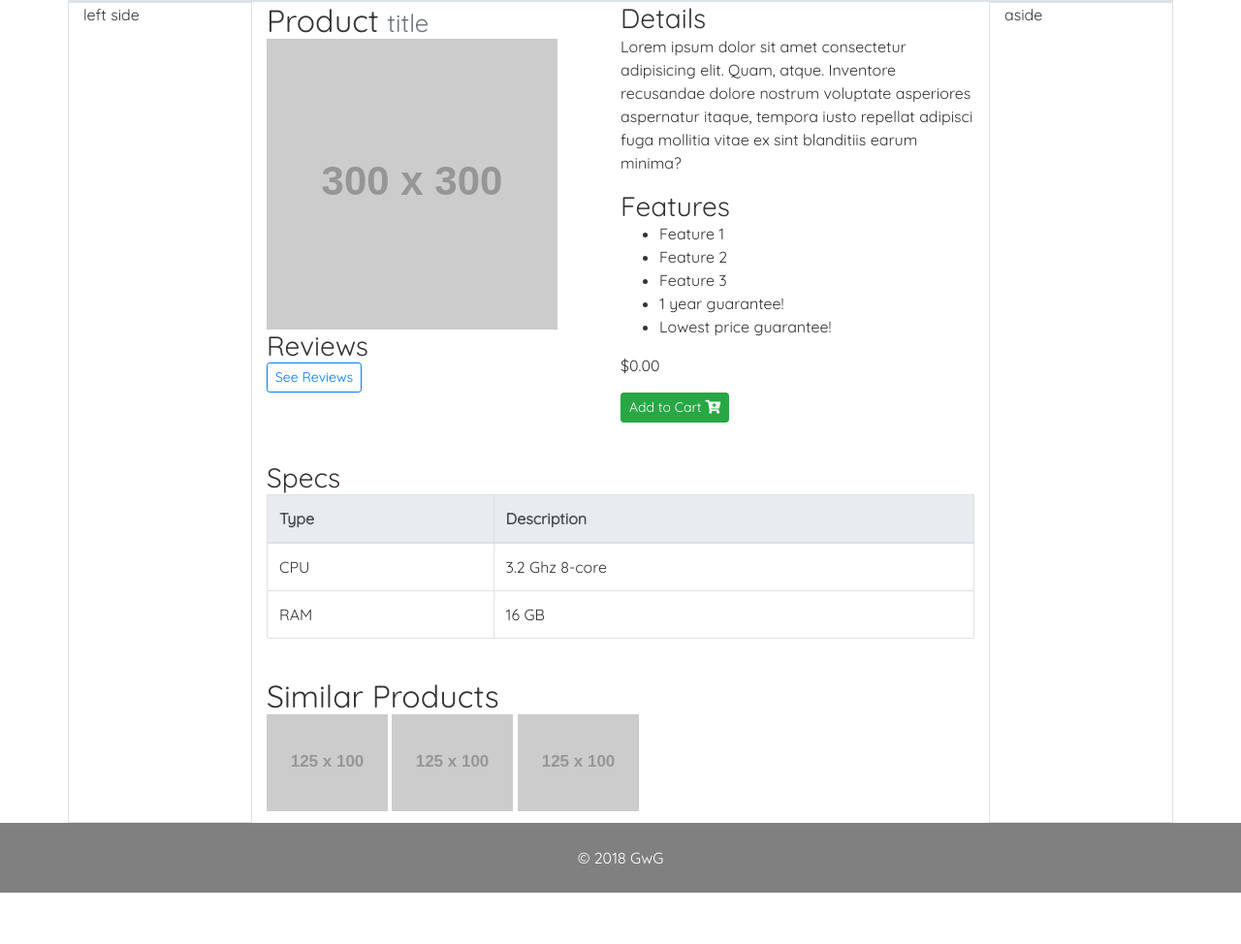
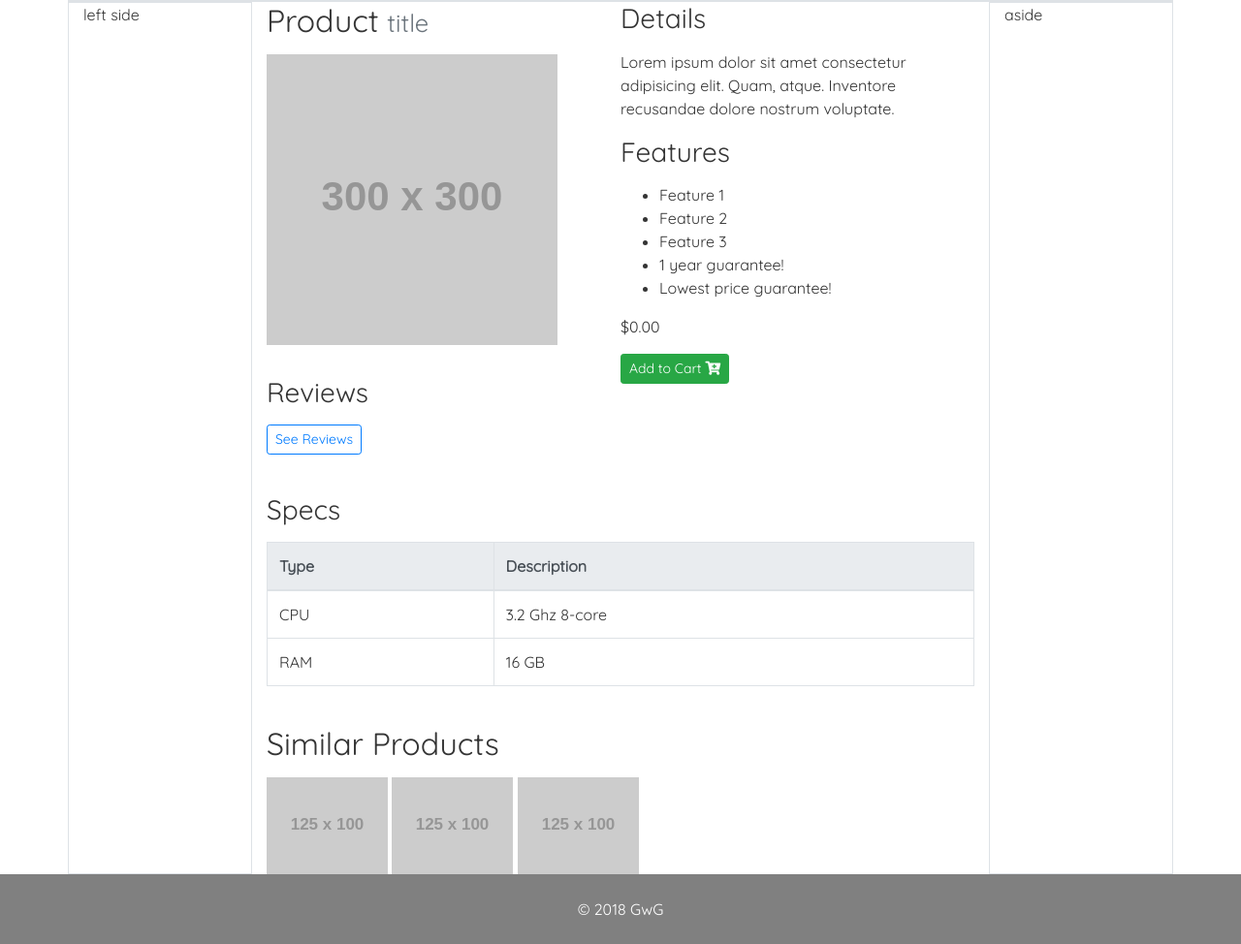
Before and after one commit to GWGweb-projectgroup/practice-project, a PHP site: page /product.html in a window 1280 px wide. Shown: the part 56-1030 px from the top of the page at 97% size. Before the commit the page ends 977 px from the top, so only its background shows below. Run offline with PHP 8.4, Linux system fonts and the light colour scheme; grey boxes labelled with a size stand in for pictures from a placeholder-image service; some libraries are stand-ins or nearby versions.

Commit message:
Create spacing between product display elements

```diff
--- a/css/products.css
+++ b/css/products.css
@@ -73,3 +73,11 @@
 .product-similar {
   grid-area: 3 / 1 / 4 / 5;
 }
+
+.product-title, .product-section--header {
+  margin-bottom: 1rem;
+}
+
+.product-image {
+  margin-bottom: 2rem;
+}
--- a/product.html
+++ b/product.html
@@ -82,11 +82,11 @@
           <h2 class="product-title">Product <small class="text-muted">title</small></h2>
 
           <!-- product image -->
-          <img src="http://placehold.it/300x300" alt="image placeholder">
+          <img src="http://placehold.it/300x300" alt="image placeholder" class="product-image">
 
           <!-- ratings area -->
           <div class="review-ratings">
-            <h3>Reviews</h3>
+            <h3 class="product-section--header">Reviews</h3>
             <div class="stars"></div>
             <button class="btn btn-outline-primary btn-sm">See Reviews</button>
           </div>
@@ -95,12 +95,12 @@
 
         <!-- product details area (right side) -->
         <div class="product-details">
-          <h3>Details</h3>
+          <h3 class="product-section--header">Details</h3>
 
-          <p class="description">Lorem ipsum dolor sit amet consectetur adipisicing elit. Quam, atque. Inventore recusandae dolore nostrum voluptate asperiores aspernatur itaque, tempora iusto repellat adipisci fuga mollitia vitae ex sint blanditiis earum minima?</p>
+          <p class="description">Lorem ipsum dolor sit amet consectetur adipisicing elit. Quam, atque. Inventore recusandae dolore nostrum voluptate.</p>
 
           <div class="product-features">
-            <h3>Features</h3>
+            <h3 class="product-section--header">Features</h3>
 
             <ul>
               <li class="">Feature 1</li>
@@ -119,7 +119,7 @@
 
         <!-- product specs & table area (bottom) -->
         <div class="product-specs">
-          <h3>Specs</h3>
+          <h3 class="product-section--header">Specs</h3>
 
           <div class="table-responsive">
             <table class="table table-bordered table-specs">
@@ -146,7 +146,7 @@
         <!-- /.product-specs & table -->
 
         <div class="product-similar">
-          <h2>Similar Products</h2>
+          <h2 class="product-section--header">Similar Products</h2>
           <img src="http://placehold.it/125x100" alt="image placeholder">
           <img src="http://placehold.it/125x100" alt="image placeholder">
           <img src="http://placehold.it/125x100" alt="image placeholder">
```
